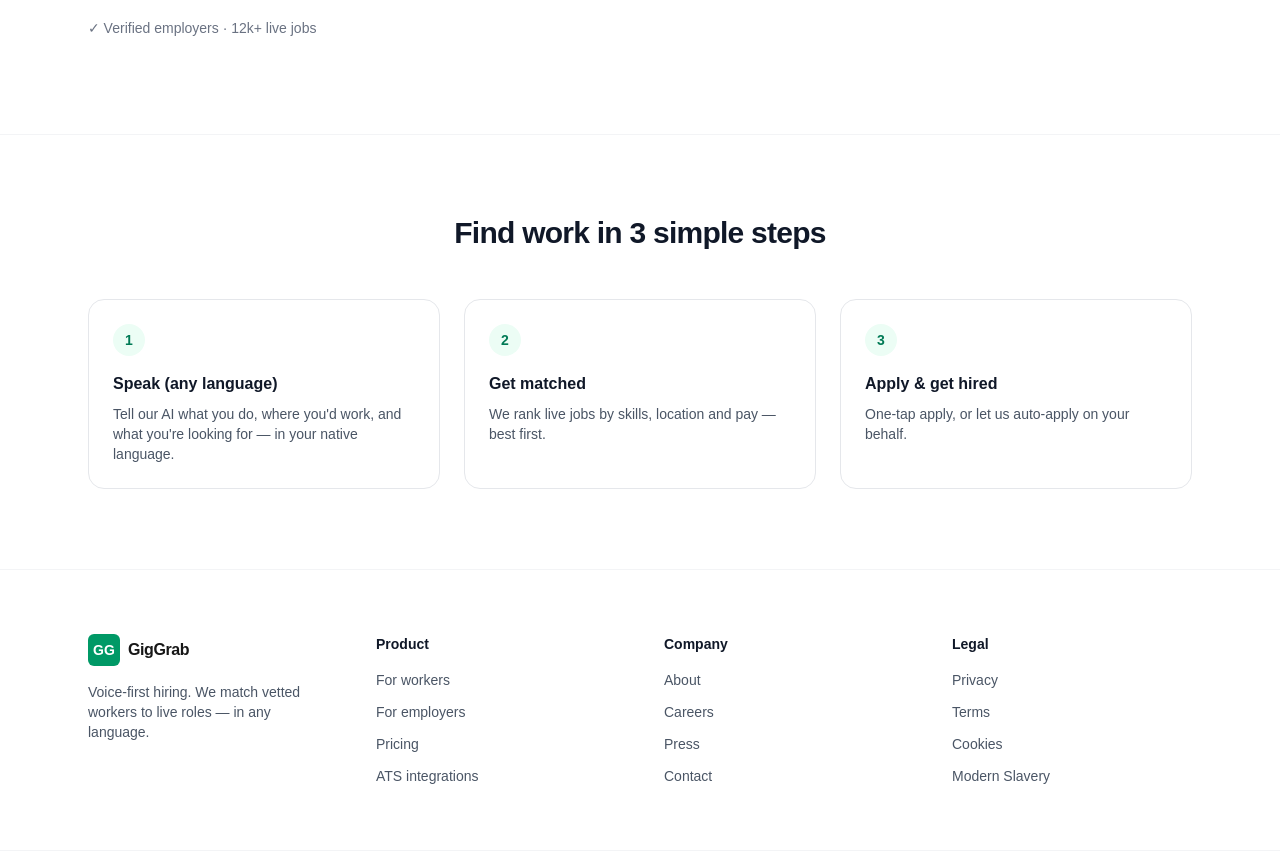
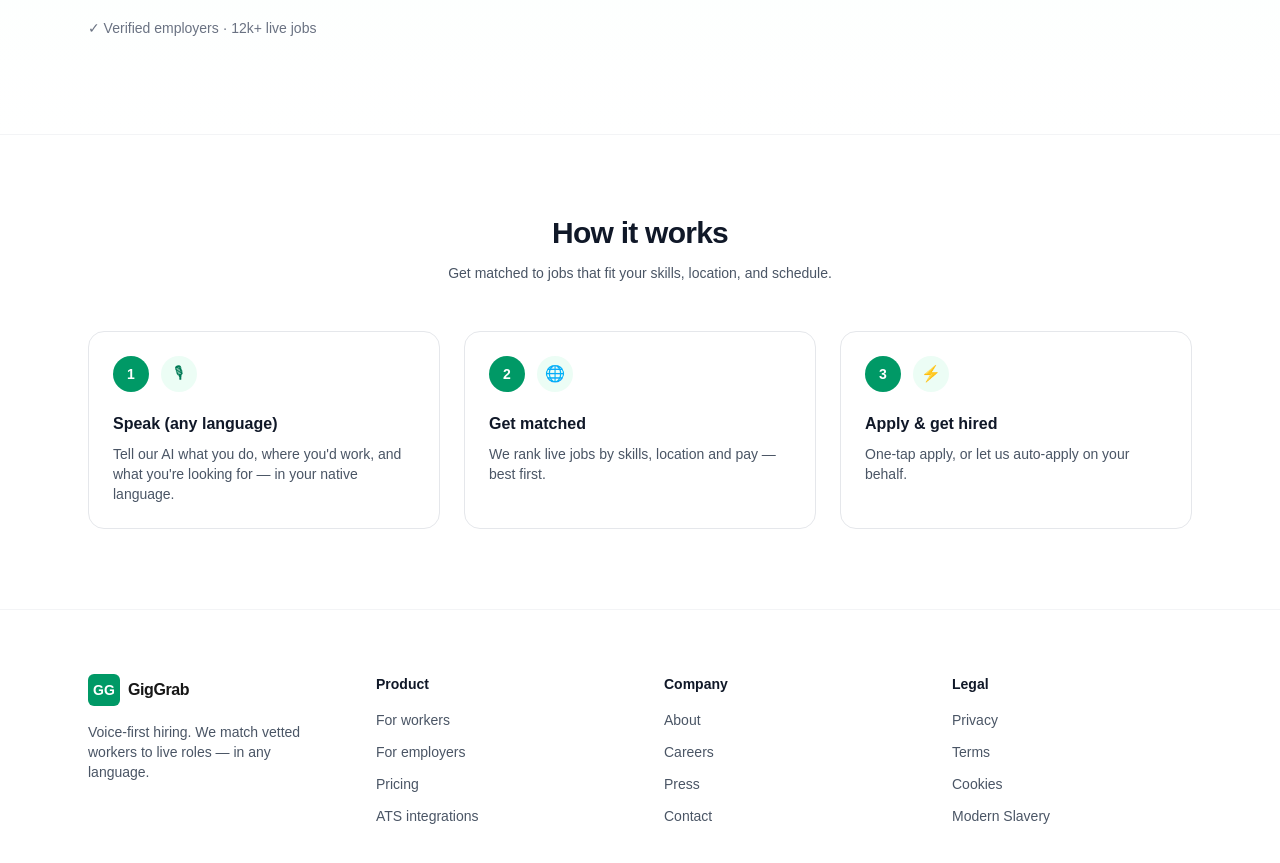
Before and after one commit to faalbane/gig-grab, a Next.js app in the folder apps/web/: page / in a window 1280 px wide. Shown: the part 743-1606 px from the top of the page. Built offline with nearby package versions, Linux system fonts and the light colour scheme; no server answers.

Commit message:
Home + /hiring restyle to match Figma: emerald hero wash, How it works heading + step icons

```diff
--- a/apps/web/src/app/hiring/page.tsx
+++ b/apps/web/src/app/hiring/page.tsx
@@ -12,7 +12,7 @@ export default function EmployerLanding() {
       <Header />
 
       <main>
-        <div className="border-b border-gray-100 bg-white">
+        <div className="border-b border-gray-100 bg-gradient-to-b from-emerald-50/60 via-emerald-50/30 to-white">
           <div className="mx-auto flex max-w-6xl justify-center px-6 pt-10">
             <AudienceToggle active="employer" />
           </div>
@@ -72,19 +72,23 @@ export default function EmployerLanding() {
 
         <div id="how-it-works">
           <ThreeStepsSection
-            heading="Hire in 3 simple steps"
+            heading="How it works"
+            subheading="Describe the role, review the brief, pick from ranked workers."
             steps={[
               {
                 title: "Describe the role — or connect your ATS",
                 body: "Talk to our AI, upload a JD, paste a link, or sync Greenhouse / Workable / Ashby / BambooHR to filter your own pool.",
+                icon: "🎙",
               },
               {
                 title: "Review your job post",
                 body: "We turn it into a clean, structured brief — edit anything.",
+                icon: "📝",
               },
               {
                 title: "Pick from ranked workers",
                 body: "Top matches from our vetted pool and yours, with a 'why ranked' explanation.",
+                icon: "⚡",
               },
             ]}
           />
--- a/apps/web/src/app/page.tsx
+++ b/apps/web/src/app/page.tsx
@@ -12,7 +12,7 @@ export default function WorkerLanding() {
       <Header />
 
       <main>
-        <div className="border-b border-gray-100 bg-white">
+        <div className="border-b border-gray-100 bg-gradient-to-b from-emerald-50/60 via-emerald-50/30 to-white">
           <div className="mx-auto flex max-w-6xl justify-center px-6 pt-10">
             <AudienceToggle active="worker" />
           </div>
@@ -67,19 +67,23 @@ export default function WorkerLanding() {
 
         <div id="how-it-works">
           <ThreeStepsSection
-            heading="Find work in 3 simple steps"
+            heading="How it works"
+            subheading="Get matched to jobs that fit your skills, location, and schedule."
             steps={[
               {
                 title: "Speak (any language)",
                 body: "Tell our AI what you do, where you'd work, and what you're looking for — in your native language.",
+                icon: "🎙",
               },
               {
                 title: "Get matched",
                 body: "We rank live jobs by skills, location and pay — best first.",
+                icon: "🌐",
               },
               {
                 title: "Apply & get hired",
                 body: "One-tap apply, or let us auto-apply on your behalf.",
+                icon: "⚡",
               },
             ]}
           />
--- a/apps/web/src/components/marketing/ThreeStepsSection.tsx
+++ b/apps/web/src/components/marketing/ThreeStepsSection.tsx
@@ -1,26 +1,42 @@
-type Step = { title: string; body: string };
+type Step = { title: string; body: string; icon?: string };
 
 type Props = {
   heading: string;
+  subheading?: string;
   steps: [Step, Step, Step];
 };
 
-export function ThreeStepsSection({ heading, steps }: Props) {
+export function ThreeStepsSection({ heading, subheading, steps }: Props) {
   return (
     <section className="mx-auto max-w-6xl px-6 py-20">
       <h2 className="text-center text-3xl font-semibold tracking-tight text-gray-900">
         {heading}
       </h2>
+      {subheading && (
+        <p className="mx-auto mt-3 max-w-xl text-center text-sm text-gray-600">
+          {subheading}
+        </p>
+      )}
       <div className="mt-12 grid gap-6 lg:grid-cols-3">
         {steps.map((s, i) => (
           <div
             key={s.title}
             className="rounded-2xl border border-gray-200 bg-white p-6"
           >
-            <div className="grid h-8 w-8 place-items-center rounded-full bg-emerald-50 text-sm font-semibold text-emerald-700">
-              {i + 1}
+            <div className="flex items-center gap-3">
+              <span className="grid h-9 w-9 place-items-center rounded-full bg-emerald-600 text-sm font-semibold text-white">
+                {i + 1}
+              </span>
+              {s.icon && (
+                <span
+                  className="grid h-9 w-9 place-items-center rounded-full bg-emerald-50 text-base text-emerald-700"
+                  aria-hidden
+                >
+                  {s.icon}
+                </span>
+              )}
             </div>
-            <h3 className="mt-4 font-semibold text-gray-900">{s.title}</h3>
+            <h3 className="mt-5 font-semibold text-gray-900">{s.title}</h3>
             <p className="mt-2 text-sm text-gray-600">{s.body}</p>
           </div>
         ))}
```
